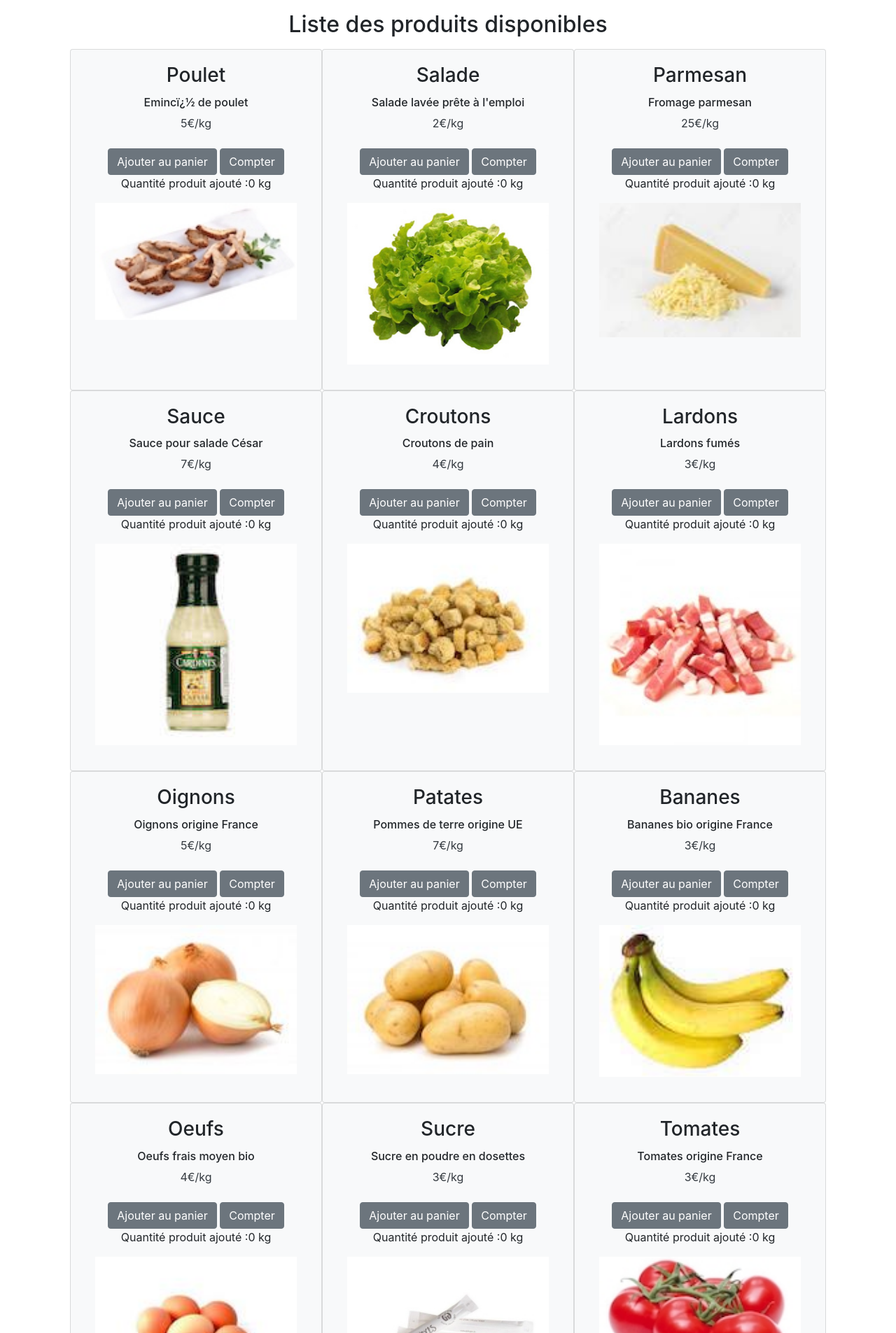
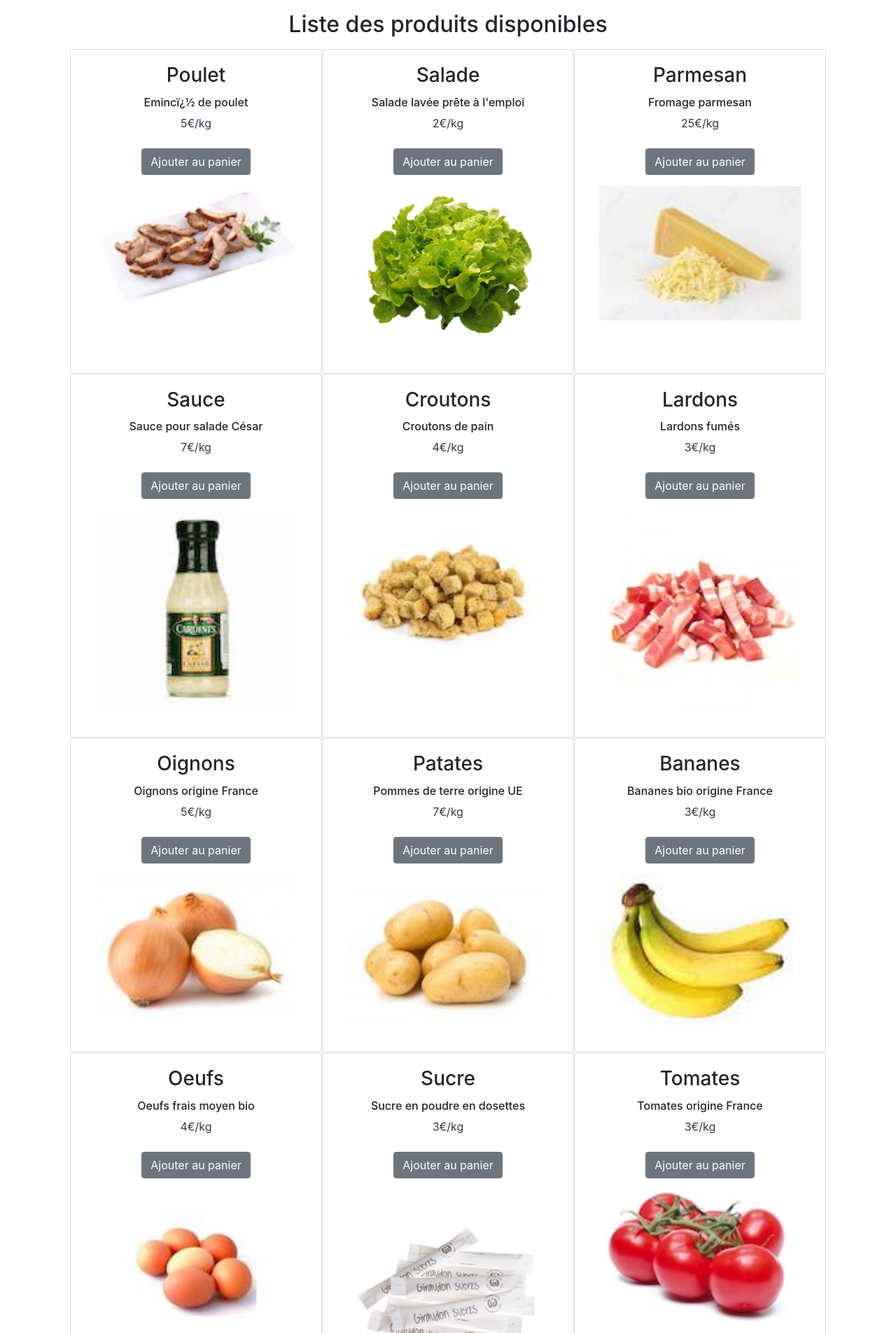
Before and after one commit to MaximeMeriot/Epicerie, a PHP site: the page made by Index.php in a window 1280 px wide. Shown: the part 56-1961 px from the top of the page at 70% size. Run offline with PHP 8.4, Linux system fonts and the light colour scheme; data comes from the database, SQL or seed files in the repository; some libraries are stand-ins or nearby versions.

Commit message:
Add files via upload

```diff
--- a/View/ListView.php
+++ b/View/ListView.php
@@ -31,7 +31,7 @@ class ListView extends MotherView
 
 
             $this->page .= '
-                <div class="card col-md-4 col-sm-6 text-center mx-auto bg-light">
+                <div class="card col-md-4 col-sm-6 text-center mx-auto">
                     <div class="card-body">
                     <h3 class="card-title text-center">'
                 . $element['nom_produit']
@@ -41,9 +41,7 @@ class ListView extends MotherView
                         <p class=" text-center text-dark">'
                 . $element['prix_unitaire'] . '€/kg'
                 . '</p> <br />
-                        <a href="index.php?controller=List&action=cart' . $element['id_produit'] . '" class="btn btn-secondary id="idProduit">Ajouter au panier</a>
-                        <a href="index.php?controller=List&action=addCompteur&idProduit=' . $element['id_produit'] . '" class="btn btn-secondary id="idProduit">Compter</a>
-                        <p class="card-text text-center">Quantité produit ajouté :'. $quantite . '  kg</p>
+                <a href="index.php?controller=Cart&action=cart&id=' . $element['id_produit'] . '" class="btn btn-secondary id="idProduit">Ajouter au panier</a>
                         <img class="card-img-top img-fluid py-3" src=" '
                 . $element['photo']
                 . '" alt="' . $element['nom_produit'] . '">
```
